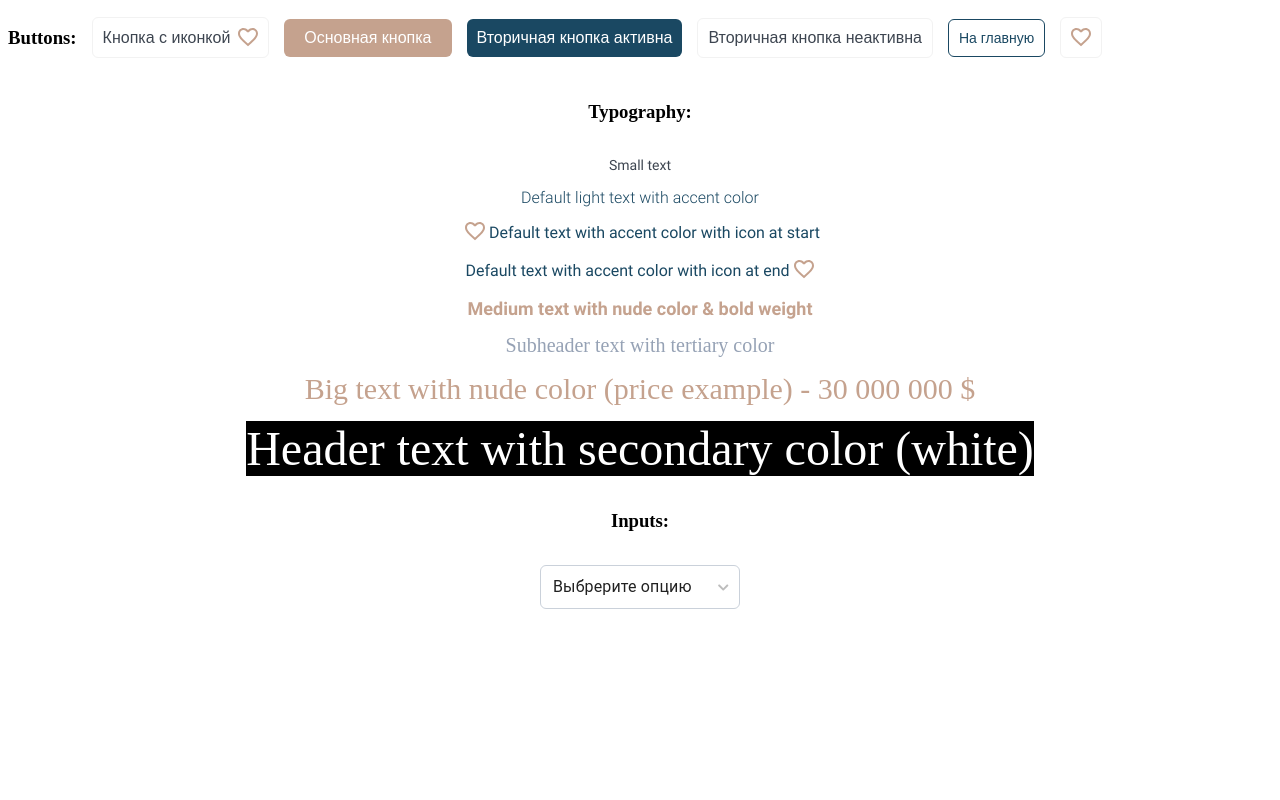
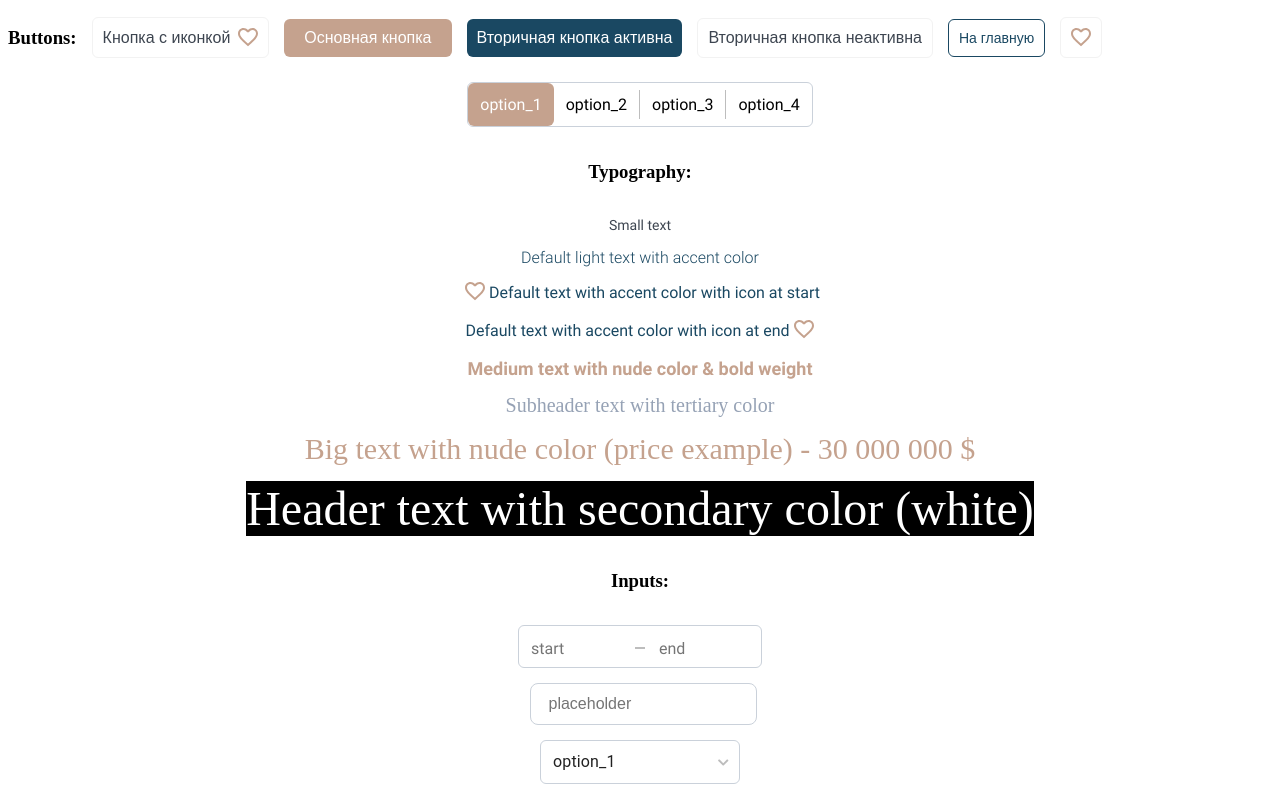
Before and after one commit to KYLFYK/est-front, a Next.js app: page / in a window 1280 px wide. Built offline with nearby package versions, Linux system fonts and the light colour scheme; a web font is replaced by a local one.

Commit message:
ToggleButtons | Input | CompareInput

```diff
--- a/pages/index.tsx
+++ b/pages/index.tsx
@@ -3,7 +3,13 @@ import React from 'react'
 import FavoriteIcon from '../src/shared/icons/Favorite/Favorite'
 import BaseButton from '../src/shared/ui/BaseButton/BaseButtons'
 import { BaseDropDown } from '../src/shared/ui/BaseDropDown/BaseDropDown'
+import { BaseInput } from '../src/shared/ui/BaseInput/Input'
+import { CompareInput } from '../src/shared/ui/CompareInput/CompareInput'
+import { ToggleButtons } from '../src/shared/ui/ToggleButtons/ToggleButtons'
 import Typography from '../src/shared/ui/Typography/Typography'
+
+const OPTION_DATA = [{label: 'option_1', value: "1"}, {label: 'option_2', value: "2"}, {label: 'option_3', value: "4"}, {label: 'option_4', value: "3"}]
+const emptyFunc = () => {}
 
 const Home: NextPage = () => {
 
@@ -18,6 +24,7 @@ const Home: NextPage = () => {
         <BaseButton type="blank">На главную</BaseButton>
         <BaseButton type="secondary" icon={<FavoriteIcon />} />
       </div>
+      <div style={{display: 'flex', justifyContent: 'center'}}> <ToggleButtons items={OPTION_DATA} onChange={emptyFunc} activeValue={OPTION_DATA[0].value}/> </div>
       <div style={{ display: 'flex', gap: '15px', alignItems: 'center', flexDirection: 'column' }}>
         <h3>Typography:</h3>
         <Typography size={'small'}> Small text </Typography>
@@ -31,7 +38,9 @@ const Home: NextPage = () => {
       </div>
       <div style={{ display: 'flex', gap: '15px', alignItems: 'center', flexDirection: 'column' }}>
         <h3>Inputs:</h3>
-        <BaseDropDown options={[{label: 'option_1', value: "1"}, {label: 'option_2', value: "2"}]} placeholder="Выбрерите опцию" onChange={() => {}}/>
+        <CompareInput placeholderFrom="start" placeholderTo="end" valueFrom="startvalue" valueTo="endvalue" onChangeFrom={emptyFunc} onChangeTo={emptyFunc} />
+        <BaseInput placeholder="placeholder" />
+        <BaseDropDown options={OPTION_DATA} value={OPTION_DATA[0].value} placeholder="Выбрерите опцию" onChange={emptyFunc}/>
       </div>
     </div>
   )
--- /dev/null
+++ b/src/shared/ui/BaseInput/Input.module.scss
@@ -0,0 +1,35 @@
+.input {
+    display: flex;
+    justify-content: center;
+    align-items: center;
+    border: none;
+    outline: none;
+    width: 100%;
+    height: 38px;
+    border-radius: 8px;
+    text-indent: 16px;
+    margin-right: 8px;
+    border: 1px #CAD1DA solid;
+    font-size: 16px;
+    &::-webkit-outer-spin-button,
+    &::-webkit-inner-spin-button {
+      -webkit-appearance: none;
+      margin: 0;
+    }
+    -moz-appearance: textfield;
+    &:focus{
+        outline: none;
+    }
+}
+
+.wrapper {
+    position: relative
+}
+
+.icon {
+    color: #000;
+    position: absolute;
+    right: 12px;
+    top: 50%;
+    transform: translateY(-50%);
+}
--- /dev/null
+++ b/src/shared/ui/BaseInput/Input.tsx
@@ -0,0 +1,16 @@
+import classNames from 'classnames';
+import React from 'react';
+import s from './Input.module.scss';
+
+interface Props extends React.DetailedHTMLProps<React.InputHTMLAttributes<HTMLInputElement>, HTMLInputElement> {
+    icon?: JSX.Element | string,
+}
+
+export const BaseInput:React.FC<Props> = ({ className = '', icon, ...props }) => {
+    return (
+        <div className={s.wrapper}>
+            <input {...props} className={classNames(s.input, className)} />
+            {icon && <span className={s.icon}>{icon}</span>}
+        </div>
+    );
+};
--- /dev/null
+++ b/src/shared/ui/CompareInput/CompareInput.module.scss
@@ -0,0 +1,46 @@
+@import '../../../app/styles/colours.scss';
+@import '../../../app/styles/typography.scss';
+
+
+.input {
+    @include ROBOTOREGULAR16;
+    width: 90px;
+    border: 0;
+    overflow: hidden;
+    &::-webkit-outer-spin-button,
+    &::-webkit-inner-spin-button {
+      -webkit-appearance: none;
+      margin: 0;
+    }
+    -moz-appearance: textfield;
+    &:focus{
+        outline: none;
+    }
+    &::placeholder{
+        font-size: 16px;
+    }
+}
+.wrapper {
+    background-color: #fff;
+    position: relative;
+    @include ROBOTOREGULAR16;
+    padding: 12px 10px 8px 10px;
+    border: 1px solid $ACCENTBUTTONDISABLED;
+    border-radius: 6px;
+}
+
+.divider {
+    display: inline-block;
+    height: 2px;
+    width: 10px;
+    background-color: #BDBDBD;
+    margin: 0 12px 5px 12px;
+}
+
+.icon {
+    color: #000;
+    position: absolute;
+    right: 12px;
+    top: 50%;
+    transform: translateY(-50%);
+}
--- /dev/null
+++ b/src/shared/ui/CompareInput/CompareInput.tsx
@@ -0,0 +1,28 @@
+import classNames from 'classnames'
+import s from './CompareInput.module.scss'
+
+interface Props {
+    Icon?: string | JSX.Element,
+    classNameWrapper?: string,
+    classNameInput?: string,
+    onChangeFrom: (value: string) => void,
+    onChangeTo: (value: string) => void,
+    valueFrom?: string,
+    valueTo?: string,
+    placeholderFrom?: string,
+    placeholderTo?: string
+}
+
+
+export const CompareInput: React.FC<Props> = ({ classNameWrapper, classNameInput, Icon, valueFrom = '', valueTo = '', placeholderFrom, placeholderTo, onChangeFrom, onChangeTo }) => {
+    return (
+        <div className={classNames(s.wrapper, classNameWrapper)}>
+            <input type="number" className={classNames(s.input, classNameInput)} placeholder={placeholderFrom} value={valueFrom} onChange={(event => onChangeFrom(event.target.value))} />
+            <div className={s.divider} />
+            <input type="number" className={classNames(s.input,classNameInput)} placeholder={placeholderTo} value={valueTo} onChange={(event => onChangeTo(event.target.value))} style={{
+                marginRight: Icon ? 30 : 0
+            }}/>
+            <span className={s.icon}>{Icon}</span>
+        </div>
+    )
+}
--- /dev/null
+++ b/src/shared/ui/ToggleButtons/ToggleButtons.module.scss
@@ -0,0 +1,54 @@
+@import '../../../app/styles/colours.scss';
+@import '../../../app/styles/typography.scss';
+@import '../../../app/styles/resolutions.scss';
+
+
+.wrapper {
+    background-color: #fff;
+    max-width: fit-content;
+    @include for-size(KT1) {
+        border: 1px solid $ACCENTBUTTONDISABLED;
+        display: flex;
+        flex-wrap: wrap;
+        border-radius: 6px;
+        justify-content: center;
+        gap: 5px;
+        padding: 5px;
+    }
+   @include for-size(KT3) {
+       flex-wrap: nowrap;
+       justify-content: flex-start;
+       gap: 0px;
+       padding: 0px;
+   }
+}
+
+.divider {
+    @include for-size(KT1) {
+        width: 0px;
+        background-color: #BDBDBD;
+        margin: 7px 0;
+    }
+    @include for-size(KT3) {
+        width: 1px;
+    }
+
+}
+
+.button {
+    max-width: 205px;
+    white-space: nowrap;
+    overflow: hidden;
+    text-overflow: ellipsis;
+    border-radius: 6px;
+    padding: 12px;
+    background-color: transparent;
+    border: 0;
+    @include ROBOTOREGULAR16;
+    cursor: pointer;
+}
+
+.activeButton {
+    background-color: $NUDE;
+    color: #fff;
+}
--- /dev/null
+++ b/src/shared/ui/ToggleButtons/ToggleButtons.tsx
@@ -0,0 +1,31 @@
+import classNames from 'classnames'
+import { IOption } from '../../lib/interfaces/general'
+import s from './ToggleButtons.module.scss'
+
+interface Props {
+    items: IOption[],
+    activeValue?: string,
+    onChange: (value: string) => void,
+    classNameButton?: string,
+    /**
+     * С этим параметром нужно передавать activeValue в виде строки со значениями через запятую. (Array.prototype.join(","))
+     */
+    multiple?: boolean,
+}
+
+export const ToggleButtons: React.FC<Props> = ({ items, activeValue, classNameButton, multiple, onChange }) => {
+
+    const checkIsActive = (value: string | number) => {
+        return multiple ? activeValue?.split(',').includes(String(value)) : activeValue === value
+    }
+
+    return (
+        <div className={s.wrapper}>
+
+            {items.map((button, idx) => <>
+                <button className={classNames(s.button, checkIsActive(button.value) && s.activeButton, classNameButton)} value={button.value} onClick={() => onChange(button.value as string)}> {button.label} </button>
+                {idx !== items.length - 1 && !checkIsActive(button.value) && <div className={s.divider}></div>}
+            </>)}
+        </div>
+    )
+}
```
